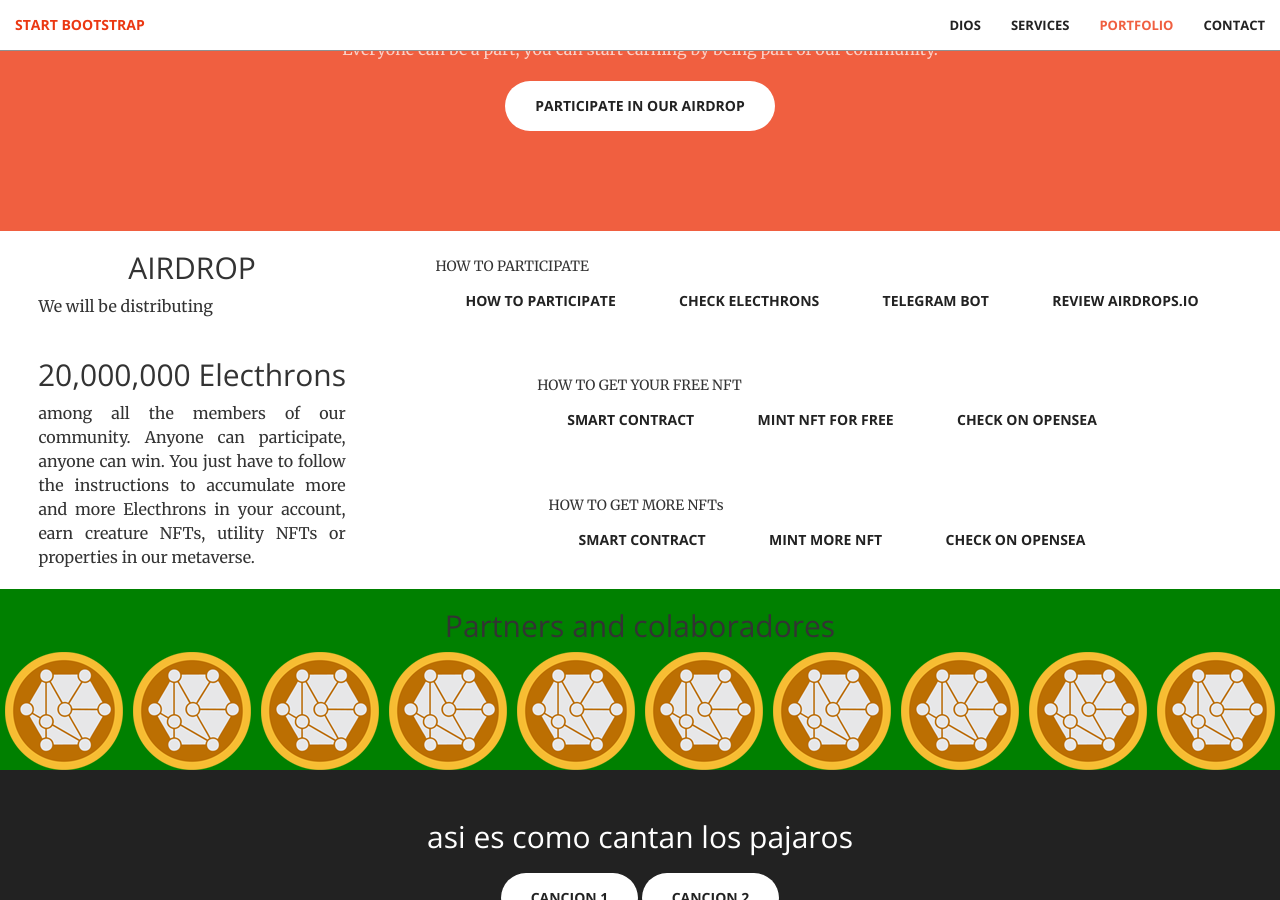
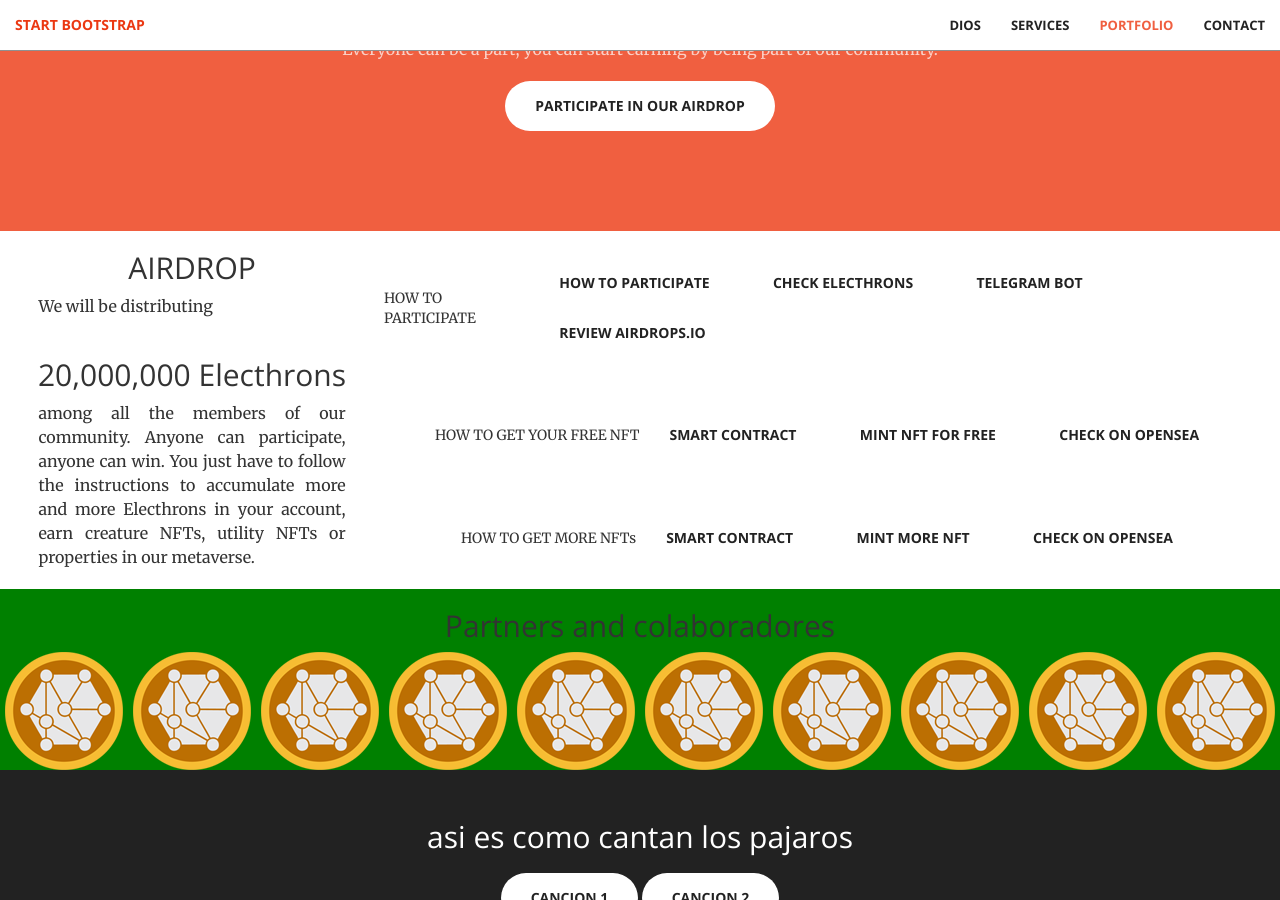
Before and after one commit to soujiang/soujiang.github.io, a Jekyll site: the page built from index.html, in a window 1280 px wide and 900 px high, scrolled down 3329 px. Built offline with Jekyll 4.4.1, drawn with Linux system fonts in a browser that asks for light colours.

Commit message:
airdrop encuadre

```diff
--- a/_includes/airdrop.html
+++ b/_includes/airdrop.html
@@ -7,7 +7,7 @@
     </div>
 
     <div class="airdropbottoms">
-      <div>
+      <div class="howtoparticipate">
         <div>HOW TO PARTICIPATE</div>
           <div>
   <a href="#" class="btn btn-default btn-xl wow tada">How to participate</a>
@@ -16,7 +16,7 @@
   <a href="#" class="btn btn-default btn-xl wow tada">Review airdrops.io</a>
           </div>
       </div>
-      <div>
+      <div class="howtoparticipate">
         <div>HOW TO GET YOUR FREE NFT</div>
           <div>
   <a href="#" class="btn btn-default btn-xl wow tada">Smart contract</a>
@@ -24,7 +24,7 @@
   <a href="#" class="btn btn-default btn-xl wow tada">Check on OPENSEA</a>
           </div>
       </div>
-      <div>
+      <div class="howtoparticipate">
         <div>HOW TO GET MORE NFTs</div>
           <div>
   <a href="#" class="btn btn-default btn-xl wow tada">Smart contract</a>
--- a/_sass/_base.scss
+++ b/_sass/_base.scss
@@ -439,3 +439,10 @@ body {
 	justify-content: space-around;
 	align-items: center;
 }
+
+.howtoparticipate {
+    display:flex;
+    flex:wrap;
+    justify-content: center;
+    align-items: center;
+}
```
